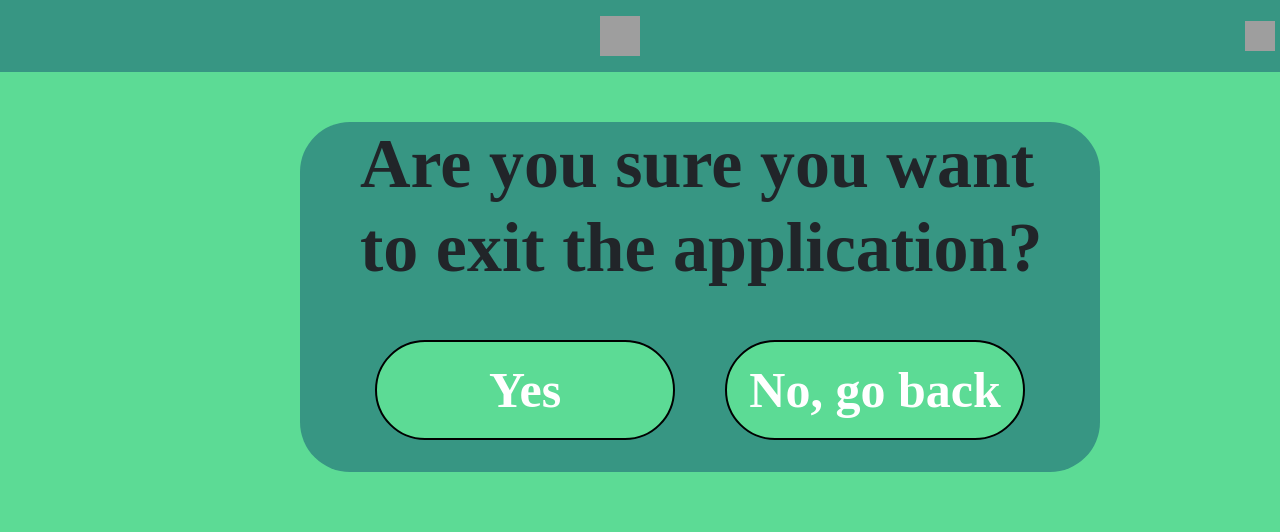
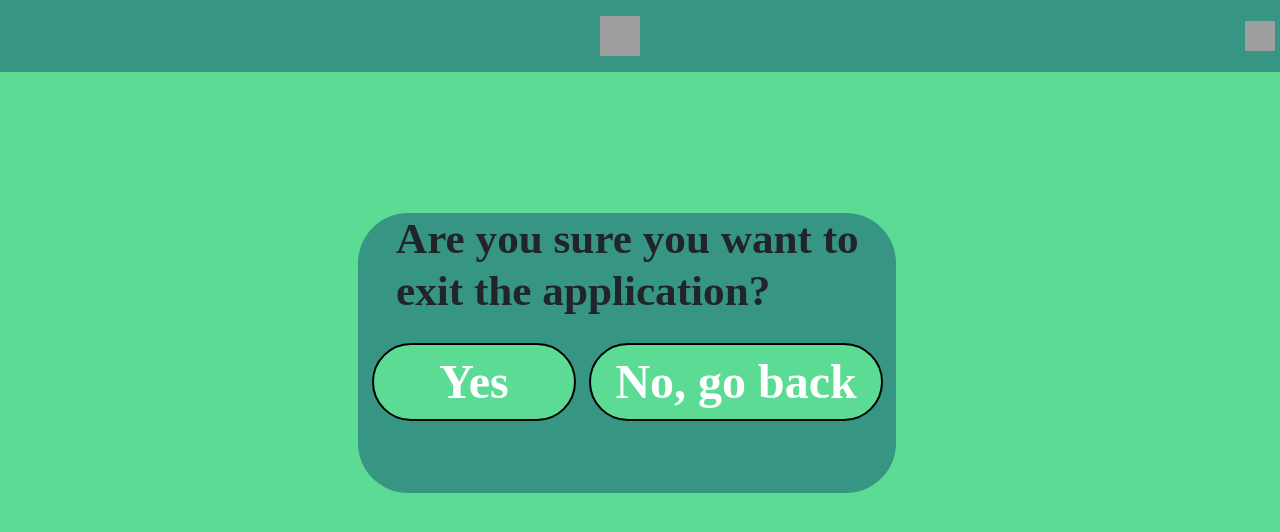
Before and after one commit to Recycle-Machine/Front_End, a React (Create React App) app: page /Logout in a window 1280 px wide. Shown: the top 532 px of the page. Built offline with nearby package versions, Linux system fonts and the light colour scheme; grey boxes are pictures that could not be loaded.

Commit message:
Logout css sizes fixed

```diff
--- a/src/Pages/Logout/Logout.css
+++ b/src/Pages/Logout/Logout.css
@@ -2,49 +2,47 @@
     background-color: #5CDB95;
 }
 .logoutContentBackground{
-    width: 800px;
-    margin-left: 300px;
+    width: 42%;
+    margin-left: 28%;
     background-color: #379683;
-    margin-top: -350px;
-    height: 350px;
+    margin-top: -10%;
+    height: 35%;
     border-radius: 50px;
 }
 .titleLogout{
-    width: 700px;
-    font-size: 70px;
+    width: 90%;
+    font-size: 270%;
     font-weight: bold;
     font-family: 'Times New Roman', Times, serif;
-    margin-bottom: -150px;
-    margin-left: 60px;
+    margin-bottom: -20%;
+    margin-left: 7%;
 }
 .buttonLogout{
     color: white;
-    width: 300px;
-    height: 100px;
-    margin-top: 200px;
-    margin-left: 75px;
+    width: 38%;
+    margin-top: 25%;
+    margin-left: 2.5%;
     border-radius: 50px;
     border-style: double;
-    font-size: 50px;
+    background-color: #5CDB95;
+    font-size: 300%;
+    font-weight: bold;
+    font-family: 'Times New Roman', Times, serif;
+}
+.buttonLogout1{
+    color: white;
+    width: 23%;
+    margin-top: 10.5%;
+    margin-left: 1%;
+    font-size: 300%;
     font-weight: bold;
     font-family: 'Times New Roman', Times, serif;
     background-color: #5CDB95;
-}
-.buttonLogout1{
-    color: white;
-    width: 300px;
-    height: 100px;
-    margin-top: 200px;
-    margin-left: 50px;
     border-radius: 50px;
     border-style: double;
-    font-size: 50px;
-    font-weight: bold;
-    font-family: 'Times New Roman', Times, serif;
-    background-color: #5CDB95;
     position: fixed;
 }
 .textslog{
-    width: 800px;
-    margin-top: 400px;
+    width: 100%;
+    margin-top: 50%;
 }
```
